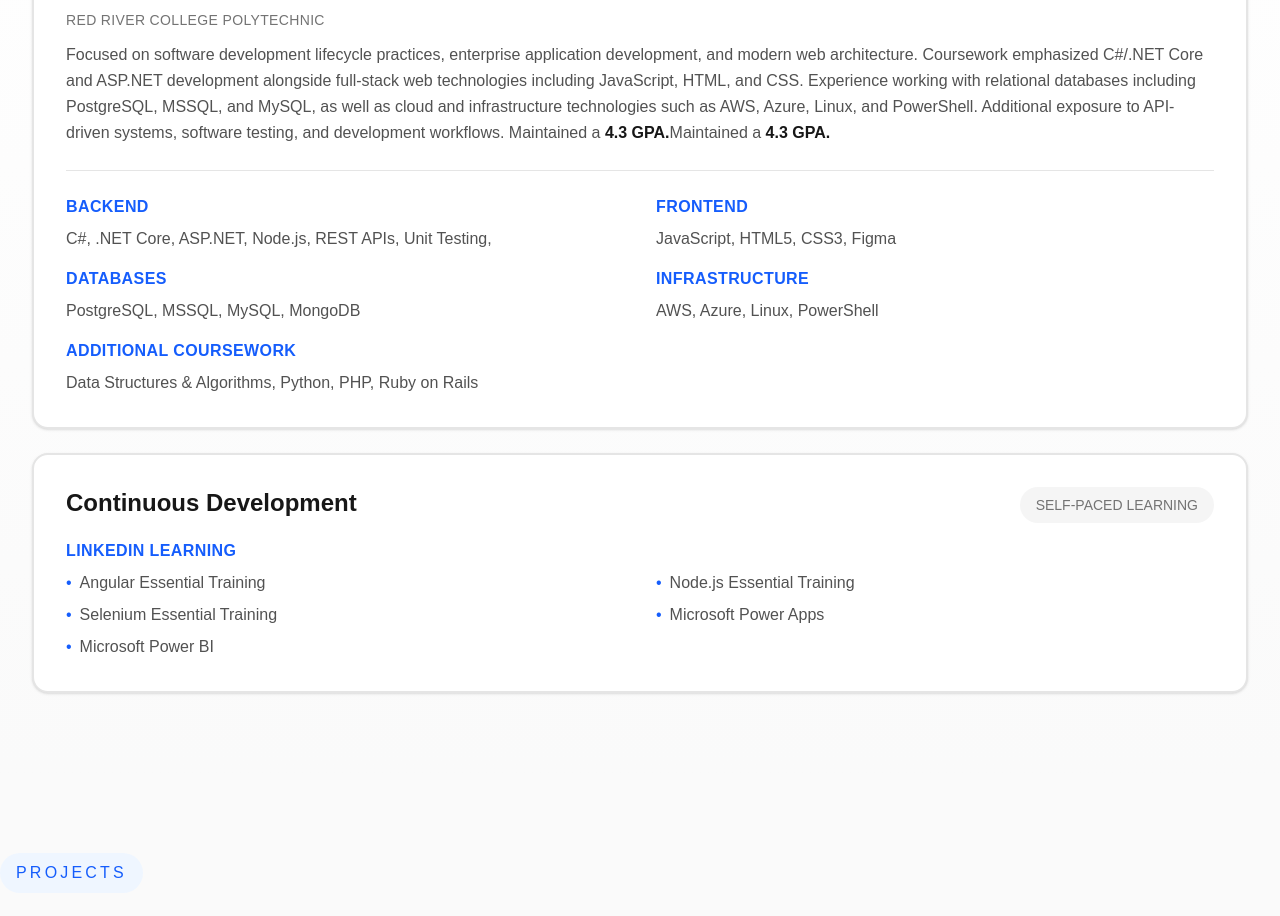
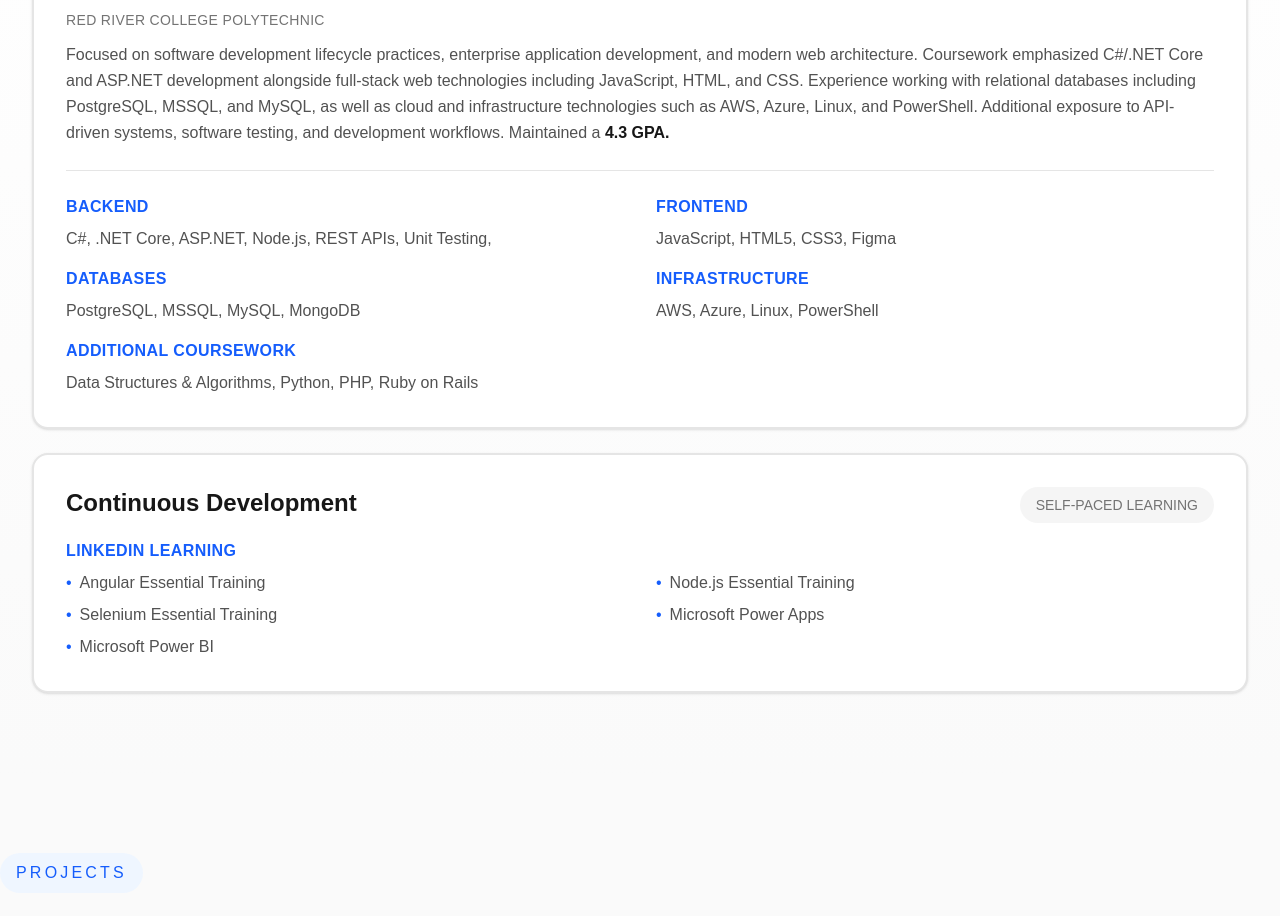
Before and after one commit to zandersantos/zander-santos-portfolio, a Next.js app in the folder zander-santos-portfolio/: page / in a window 1280 px wide. Shown: the part 2920-3836 px from the top of the page. Built offline with nearby package versions, Linux system fonts and the light colour scheme.

Commit message:
Fixed information paragraph duplication

```diff
--- a/zander-santos-portfolio/components/Education.tsx
+++ b/zander-santos-portfolio/components/Education.tsx
@@ -29,7 +29,6 @@ const Education = () => {
                   HTML, and CSS. Experience working with relational databases including PostgreSQL, MSSQL, and MySQL, as well as
                   cloud and infrastructure technologies such as AWS, Azure, Linux, and PowerShell. Additional exposure to API-driven systems,
                   software testing, and development workflows. Maintained a <span className="font-semibold text-neutral-900">4.3 GPA.</span>
-                  Maintained a <span className="font-semibold text-neutral-900">4.3 GPA.</span>
                 </p>
               </div>
 
```
